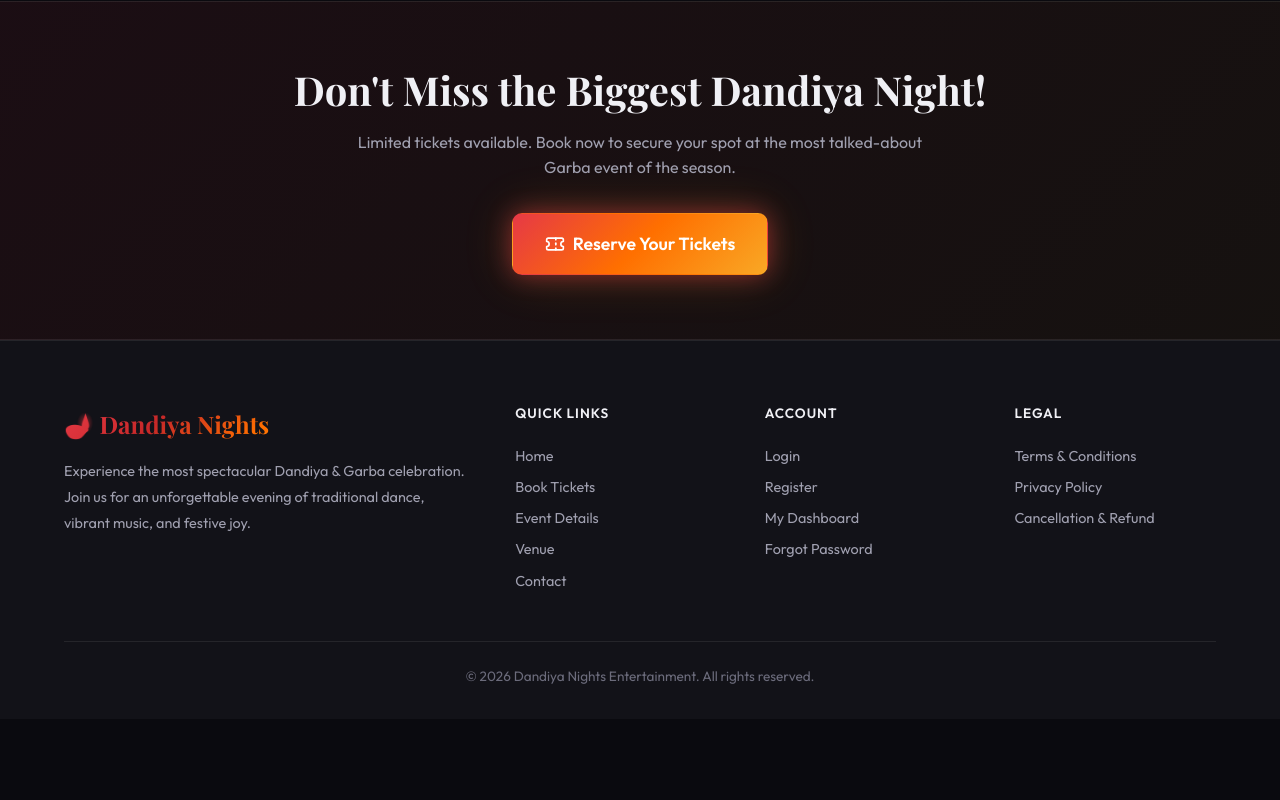
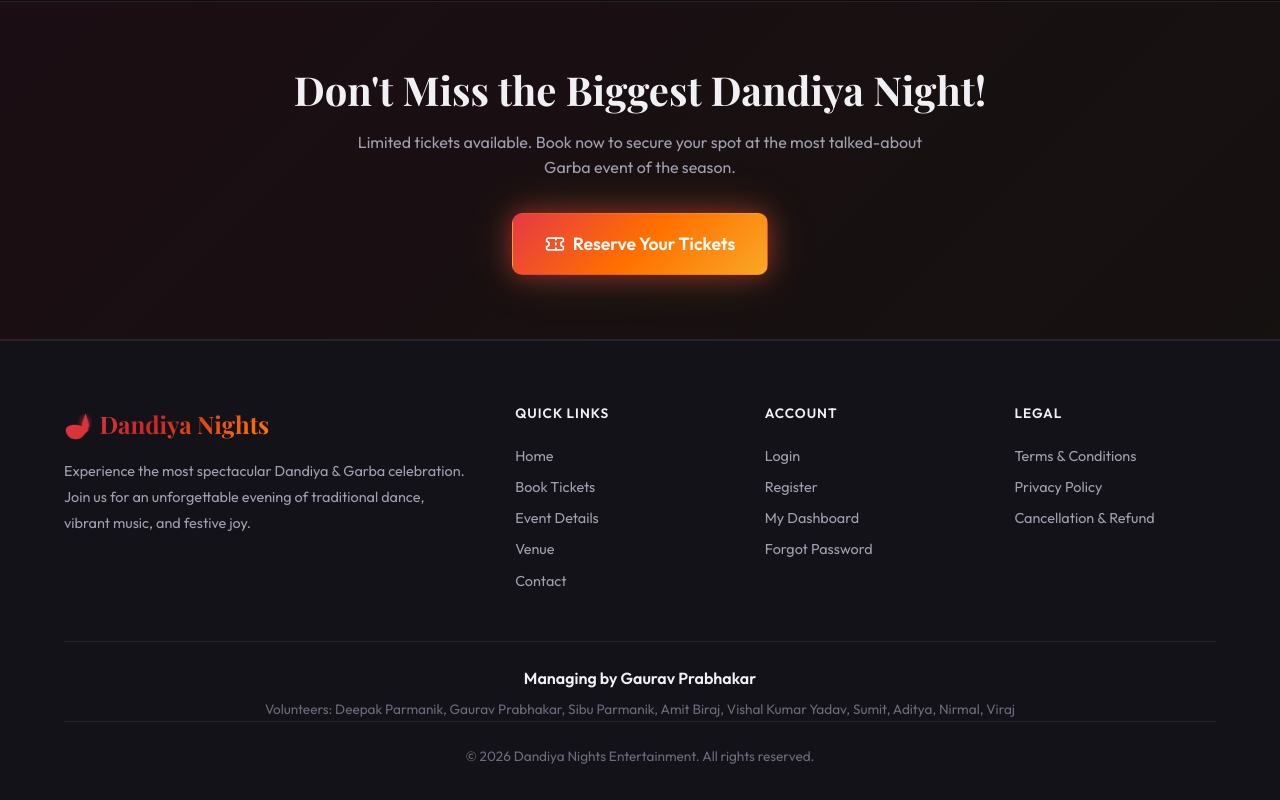
Before and after one commit to gugu13h/dandiyanight, a React (Vite) app: page / in a window 1280 px wide. Shown: the part 1597-2397 px from the top of the page. Before the commit the page ends 2316 px from the top, so only its background shows below. Built offline with nearby package versions, Linux system fonts and the light colour scheme; no server answers.

Commit message:
Add event management and volunteer credits

```diff
--- a/src/components/Footer.jsx
+++ b/src/components/Footer.jsx
@@ -44,6 +44,20 @@ export default function Footer() {
           </div>
         </div>
 
+        <div style={{
+          borderTop: '1px solid var(--color-border)',
+          marginTop: 'var(--space-xl)',
+          paddingTop: 'var(--space-lg)',
+          textAlign: 'center',
+        }}>
+          <p style={{ color: 'var(--color-text)', fontWeight: 600, marginBottom: 'var(--space-sm)' }}>
+            Managing by Gaurav Prabhakar
+          </p>
+          <p style={{ color: 'var(--color-text-muted)', fontSize: '0.85rem' }}>
+            Volunteers: Deepak Parmanik, Gaurav Prabhakar, Sibu Parmanik, Amit Biraj, Vishal Kumar Yadav, Sumit, Aditya, Nirmal, Viraj
+          </p>
+        </div>
+
         <div className="footer-bottom">
           <p>© {new Date().getFullYear()} Dandiya Nights Entertainment. All rights reserved.</p>
         </div>
```
